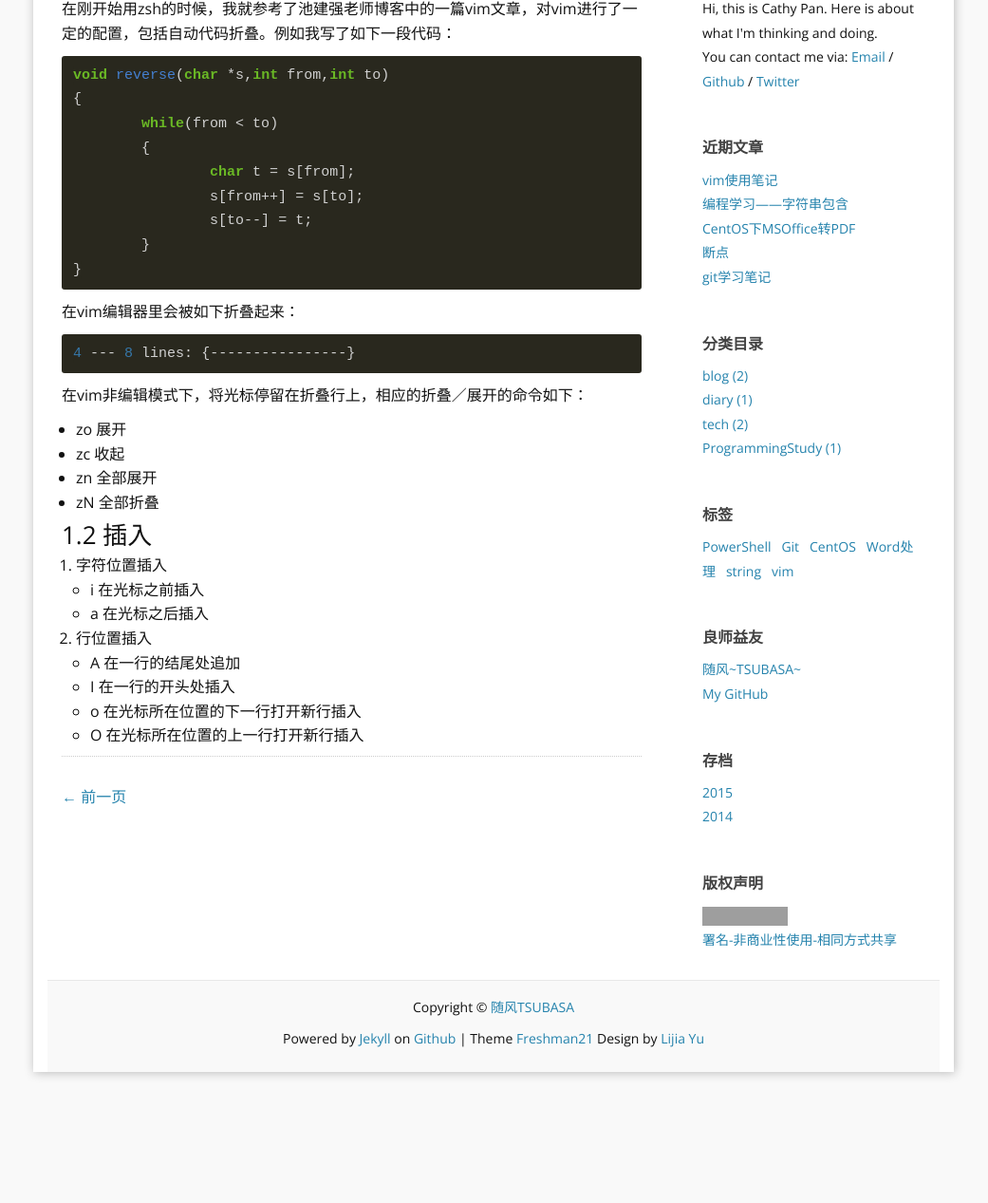
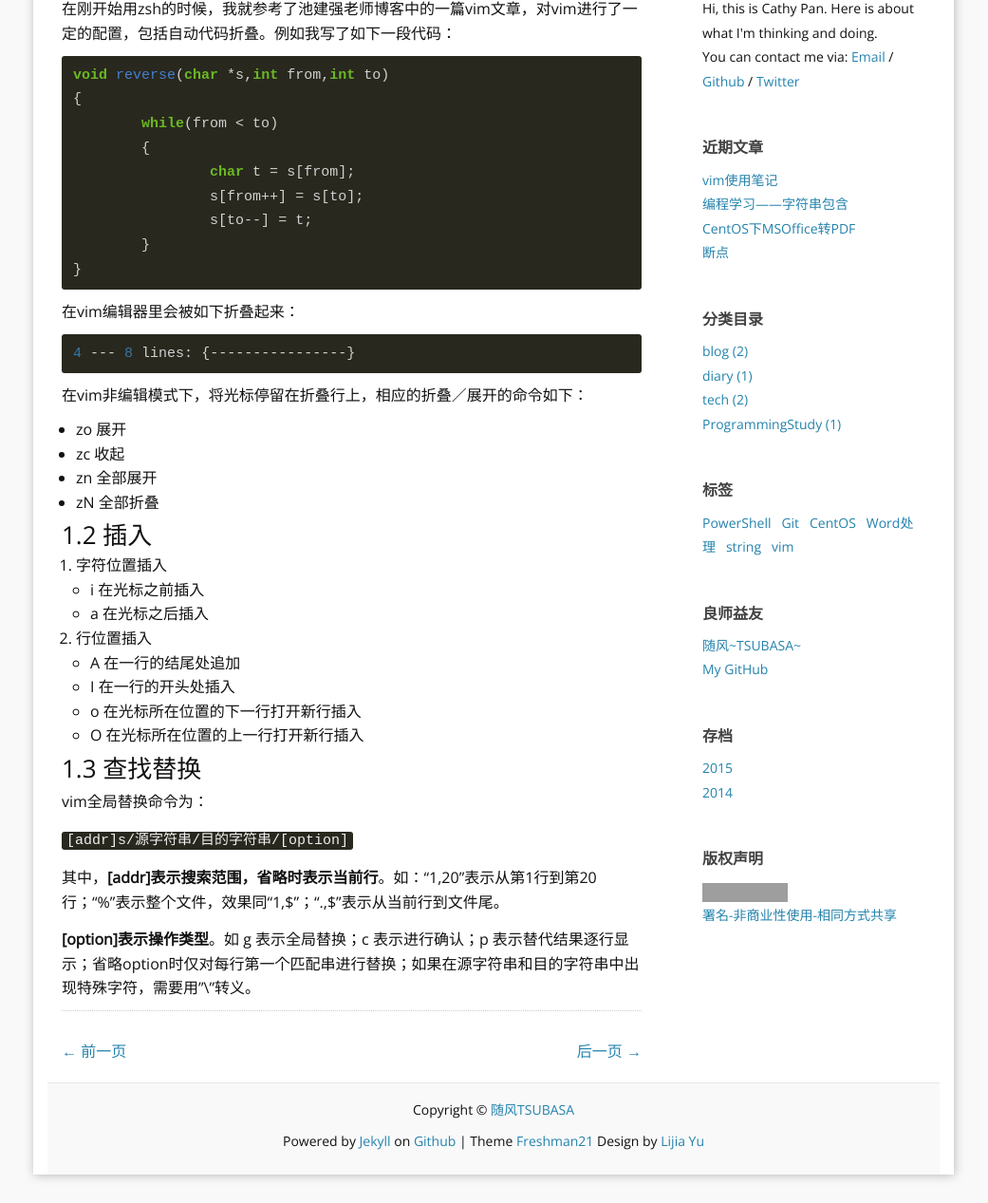
Before and after one commit to VamosCathy/vamoscathy.github.io, a Jekyll site: the page built from _posts/2015-6-4-vim-learning.md, in a window 1280 px wide, cut to the strip 400-1667 px from the top of the page. Shown: the whole strip at 95% size, without its empty margins (120-1161 px from the left). Built offline with Jekyll 4.4.1, drawn with Linux system fonts in a browser that asks for light colours; comment, search, counter and statistics services are not loaded; before the commit the page ends 1559 px from its top, so only the background shows below that; grey boxes are pictures that could not be loaded.

Commit message:
add new post

```diff
--- a/_posts/2015-6-4-vim-learning.md
+++ b/_posts/2015-6-4-vim-learning.md
@@ -45,3 +45,12 @@
 	* I 	在一行的开头处插入
 	* o 	在光标所在位置的下一行打开新行插入
 	* O 	在光标所在位置的上一行打开新行插入
+
+### 1.3 查找替换
+vim全局替换命令为：
+
+`[addr]s/源字符串/目的字符串/[option]`
+
+其中，**[addr]表示搜索范围，省略时表示当前行**。如：“1,20”表示从第1行到第20行；“%”表示整个文件，效果同“1,$”；“.,$”表示从当前行到文件尾。
+
+**[option]表示操作类型**。如 g 表示全局替换；c 表示进行确认；p 表示替代结果逐行显示；省略option时仅对每行第一个匹配串进行替换；如果在源字符串和目的字符串中出现特殊字符，需要用”\”转义。
```
Also changed, not shown: _posts/2015-8-4-lldb-guide.md (added, +14 -0 lines).
